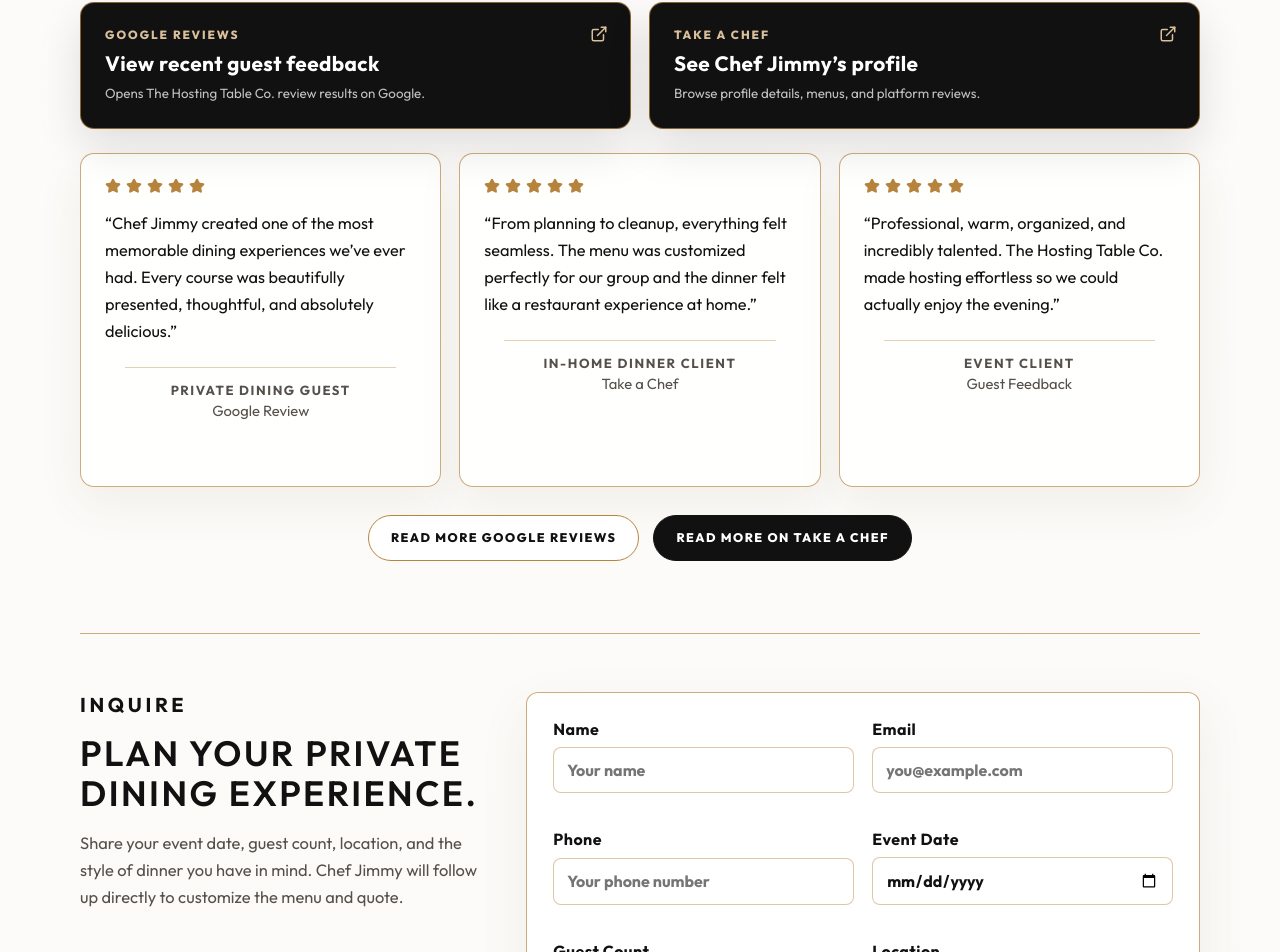
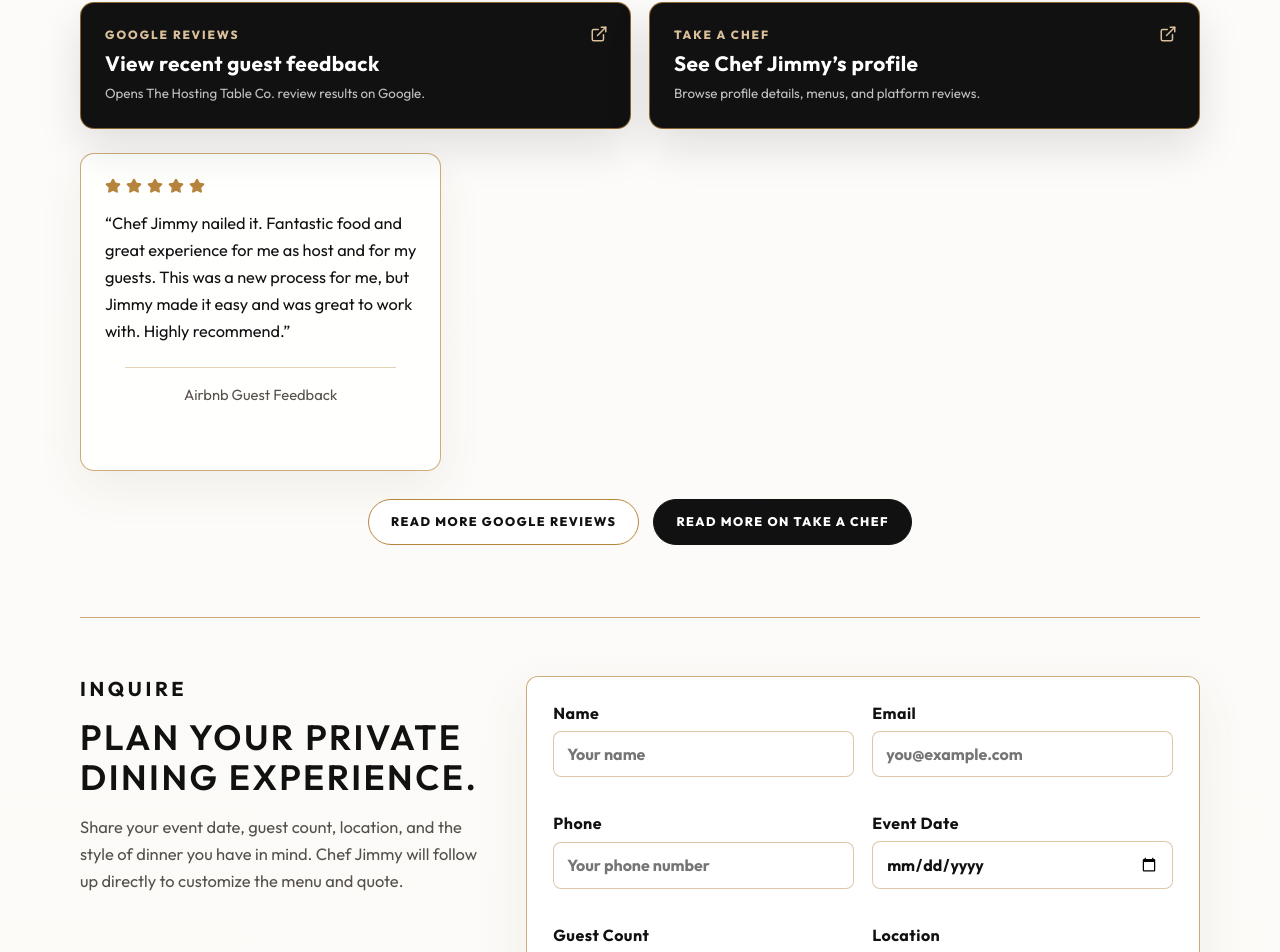
Before and after one commit to jasmith188/the-hosting-table-co-site, a React (Vite) app: page / in a window 1280 px wide. Shown: the part 4232-5184 px from the top of the page. Built offline with nearby package versions, Linux system fonts and the light colour scheme.

Commit message:
add testimonial section with first review from airbnb

```diff
--- a/src/components/Reviews.jsx
+++ b/src/components/Reviews.jsx
@@ -4,24 +4,23 @@ const GOOGLE_REVIEWS_URL = "https://www.google.com/search?q=The+Hosting+Table+Co
 const TAKE_A_CHEF_REVIEWS_URL = "https://www.takeachef.com/en-us/chef/jimmy-smith";
 
 const testimonials = [
+  // {
+  //   quote:
+  //     "Chef Jimmy created one of the most memorable dining experiences we’ve ever had. Every course was beautifully presented, thoughtful, and absolutely delicious.",
+  //   name: "Private Dining Guest",
+  //   source: "Google Review",
+  // },
   {
     quote:
-      "Chef Jimmy created one of the most memorable dining experiences we’ve ever had. Every course was beautifully presented, thoughtful, and absolutely delicious.",
-    name: "Private Dining Guest",
-    source: "Google Review",
+      "Chef Jimmy nailed it. Fantastic food and great experience for me as host and for my guests. This was a new process for me, but Jimmy made it easy and was great to work with. Highly recommend.",
+    source: "Airbnb Guest Feedback",
   },
-  {
-    quote:
-      "From planning to cleanup, everything felt seamless. The menu was customized perfectly for our group and the dinner felt like a restaurant experience at home.",
-    name: "In-Home Dinner Client",
-    source: "Take a Chef",
-  },
-  {
-    quote:
-      "Professional, warm, organized, and incredibly talented. The Hosting Table Co. made hosting effortless so we could actually enjoy the evening.",
-    name: "Event Client",
-    source: "Guest Feedback",
-  },
+  // {
+  //   quote:
+  //     "Professional, warm, organized, and incredibly talented. The Hosting Table Co. made hosting effortless so we could actually enjoy the evening.",
+  //   name: "Event Client",
+  //   source: "Guest Feedback",
+  // },
 ];
 
 export default function Reviews() {
```
Also changed, not shown: 1 other file (tests, documents, lock files or other folders).
